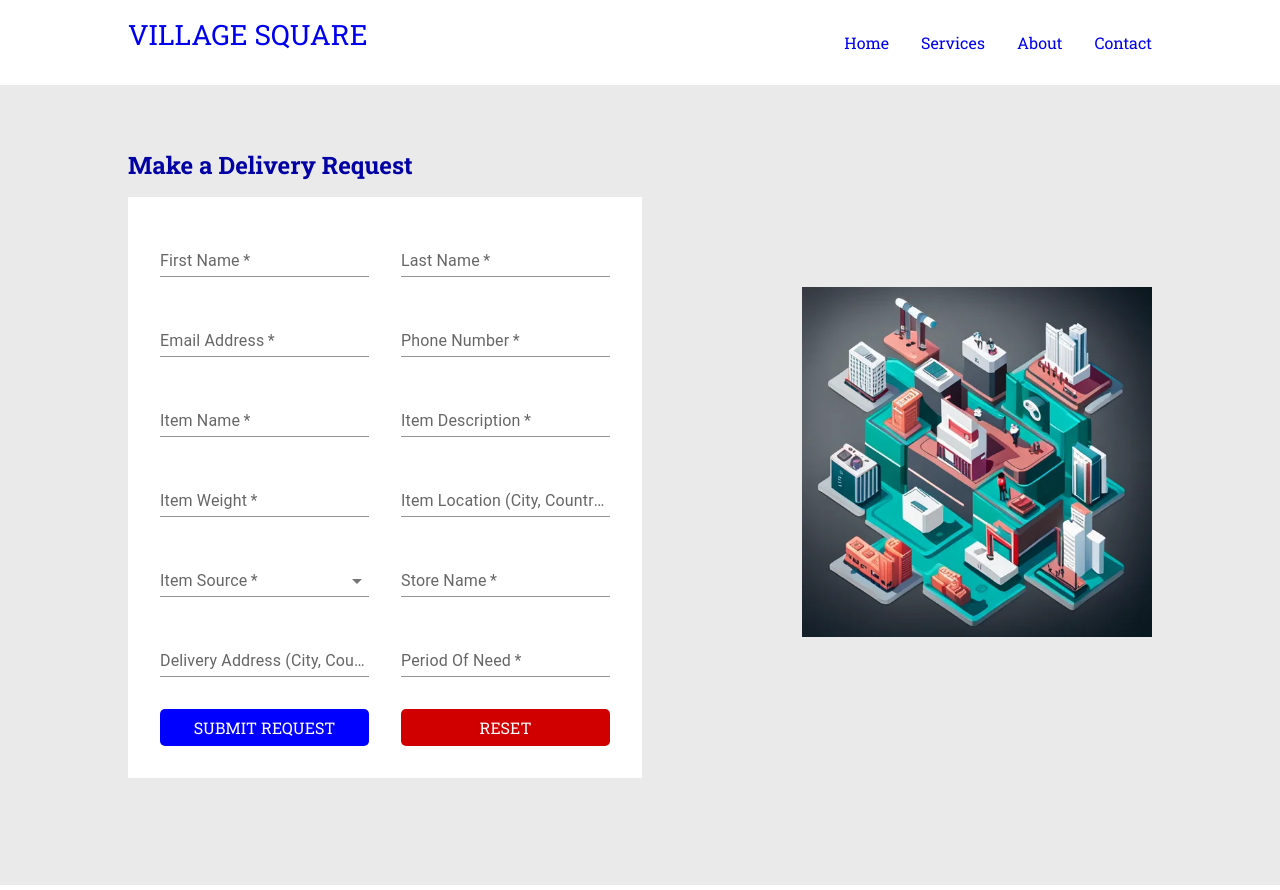
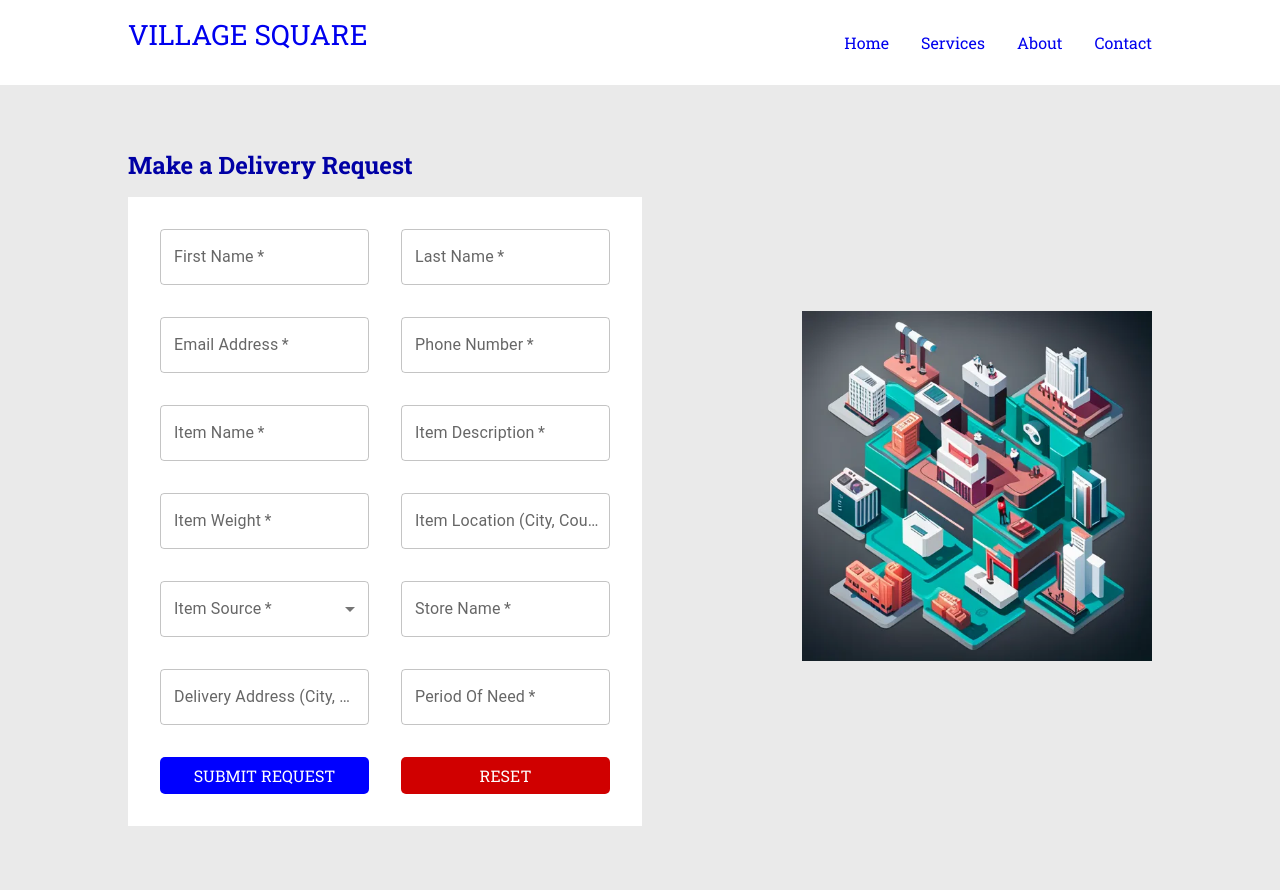
Before and after one commit to vincentabolarin/vlgsqr, a Next.js app: page /shipping/make-request in a window 1280 px wide. Built offline with nearby package versions, Linux system fonts and the light colour scheme.

Commit message:
change input to outlined

```diff
--- a/app/shipping/make-request/page.tsx
+++ b/app/shipping/make-request/page.tsx
@@ -156,7 +156,7 @@ const MakeRequest = () => {
                     type="text"
                     inputRef={firstNameRef}
                     required
-                    variant="standard"
+                    variant="outlined"
                     placeholder="John"
                     label="First Name"
                   />
@@ -168,7 +168,7 @@ const MakeRequest = () => {
                     type="text"
                     inputRef={lastNameRef}
                     required
-                    variant="standard"
+                    variant="outlined"
                     placeholder="Doe"
                     label="Last Name"
                   />
@@ -180,7 +180,7 @@ const MakeRequest = () => {
                     type="text"
                     inputRef={emailRef}
                     required
-                    variant="standard"
+                    variant="outlined"
                     placeholder="example@example.com"
                     label="Email Address"
                   />
@@ -192,7 +192,7 @@ const MakeRequest = () => {
                     type="text"
                     inputRef={phoneNumberRef}
                     required
-                    variant="standard"
+                    variant="outlined"
                     placeholder="+2348000000000"
                     label="Phone Number"
                   />
@@ -204,7 +204,7 @@ const MakeRequest = () => {
                     type="text"
                     inputRef={itemNameRef}
                     required
-                    variant="standard"
+                    variant="outlined"
                     placeholder="Laptop"
                     label="Item Name"
                   />
@@ -216,7 +216,7 @@ const MakeRequest = () => {
                     type="text"
                     inputRef={itemDescriptionRef}
                     required
-                    variant="standard"
+                    variant="outlined"
                     placeholder="MacBook Pro M1 2020"
                     label="Item Description"
                   />
@@ -228,7 +228,7 @@ const MakeRequest = () => {
                     type="text"
                     inputRef={itemWeightRef}
                     required
-                    variant="standard"
+                    variant="outlined"
                     placeholder="4kg"
                     label="Item Weight"
                   />
@@ -240,7 +240,7 @@ const MakeRequest = () => {
                     type="text"
                     inputRef={itemLocationRef}
                     required
-                    variant="standard"
+                    variant="outlined"
                     placeholder="London, England"
                     label="Item Location (City, Country)"
                   />
@@ -253,7 +253,7 @@ const MakeRequest = () => {
                     id="itemSource"
                     inputRef={itemSourceRef}
                     required
-                    variant="standard"
+                    variant="outlined"
                     label="Item Source"
                     defaultValue=""
                     onChange={(e) => itemSourceHandler(e)}
@@ -271,7 +271,7 @@ const MakeRequest = () => {
                     value={storeName || ""}
                     required
                     // disabled
-                    variant="standard"
+                    variant="outlined"
                     placeholder="Amazon UK"
                     label="Store Name"
                     onChange={(e) => storeNameHandler(e)}
@@ -284,7 +284,7 @@ const MakeRequest = () => {
                     type="text"
                     inputRef={deliveryAddressRef}
                     required
-                    variant="standard"
+                    variant="outlined"
                     placeholder="Lagos, Nigeria"
                     label="Delivery Address (City, Country)"
                   />
@@ -296,7 +296,7 @@ const MakeRequest = () => {
                     type="text"
                     inputRef={periodOfNeedRef}
                     required
-                    variant="standard"
+                    variant="outlined"
                     placeholder="2 weeks"
                     label="Period Of Need"
                   />
```
